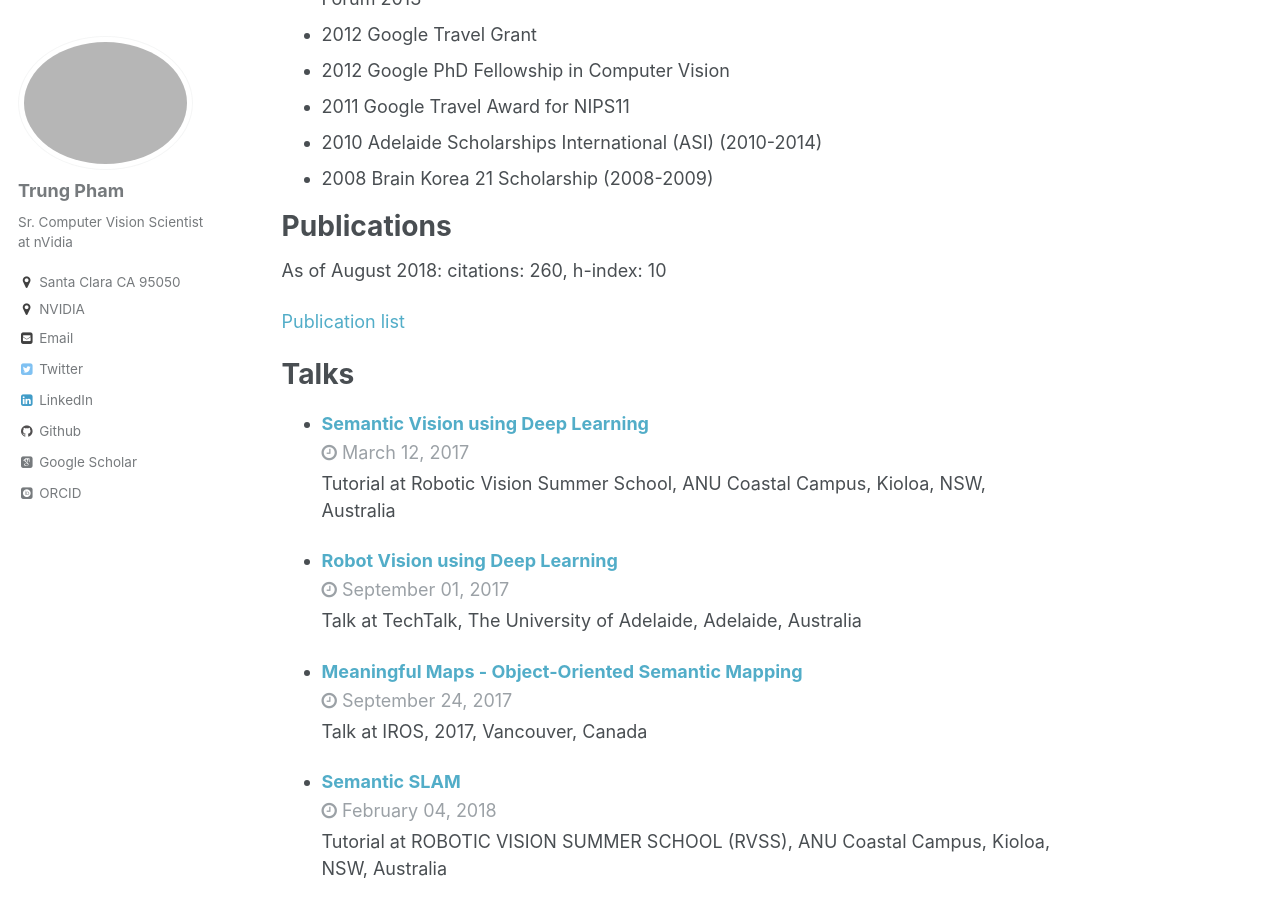
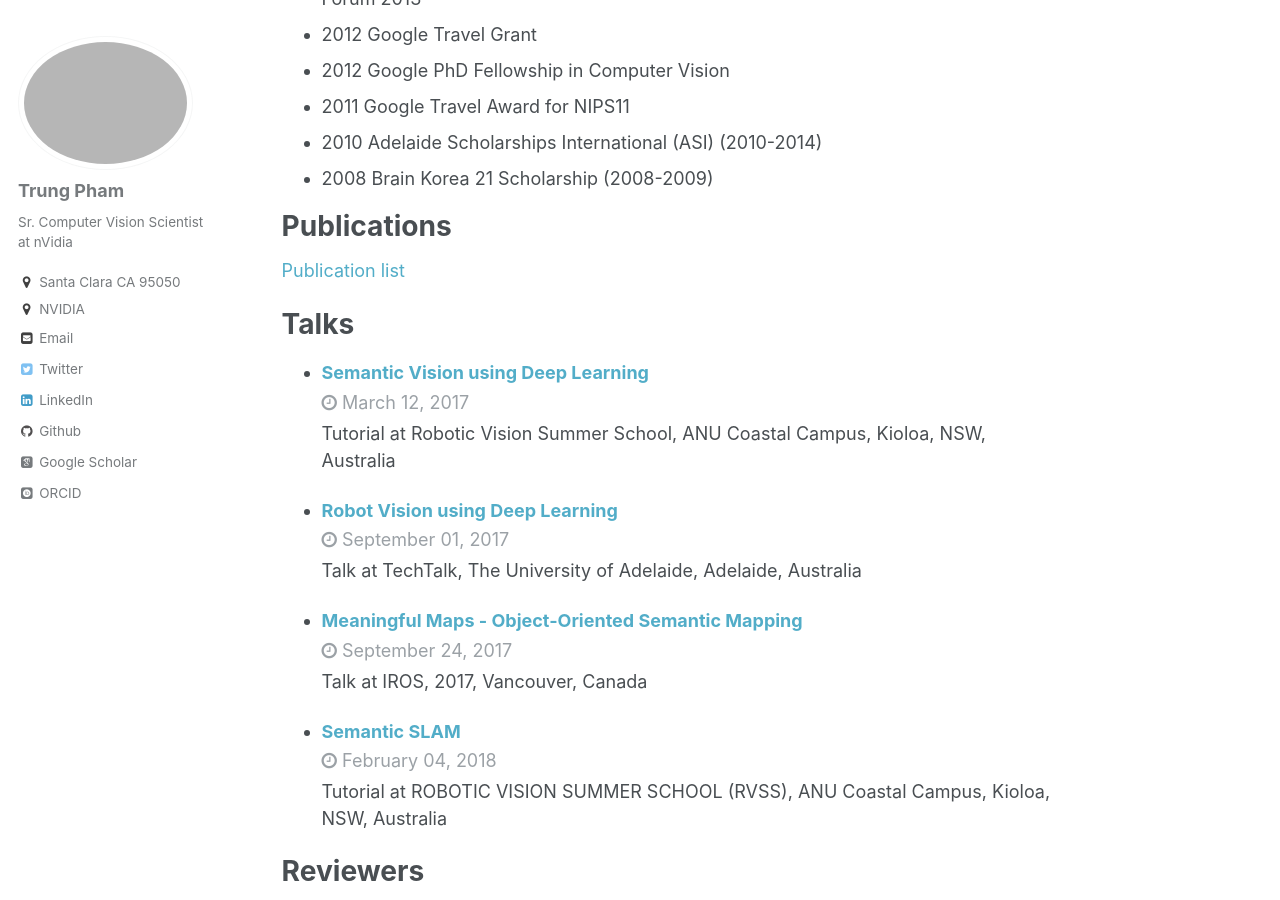
Before and after one commit to trungtpham/trungtpham.github.io, a Jekyll site: the page built from _pages/cv.md, in a window 1280 px wide and 900 px high, scrolled down 1105 px. Built offline with Jekyll 4.4.1, drawn with Linux system fonts in a browser that asks for light colours; some web fonts are replaced.

Commit message:
Update cv.md

```diff
--- a/_pages/cv.md
+++ b/_pages/cv.md
@@ -50,7 +50,6 @@
   {% endfor %}
 </ul>
 -->
-As of August 2018: citations: 260, h-index: 10
 
 [Publication list](https://trungtpham.github.io/publications/)
 
```
